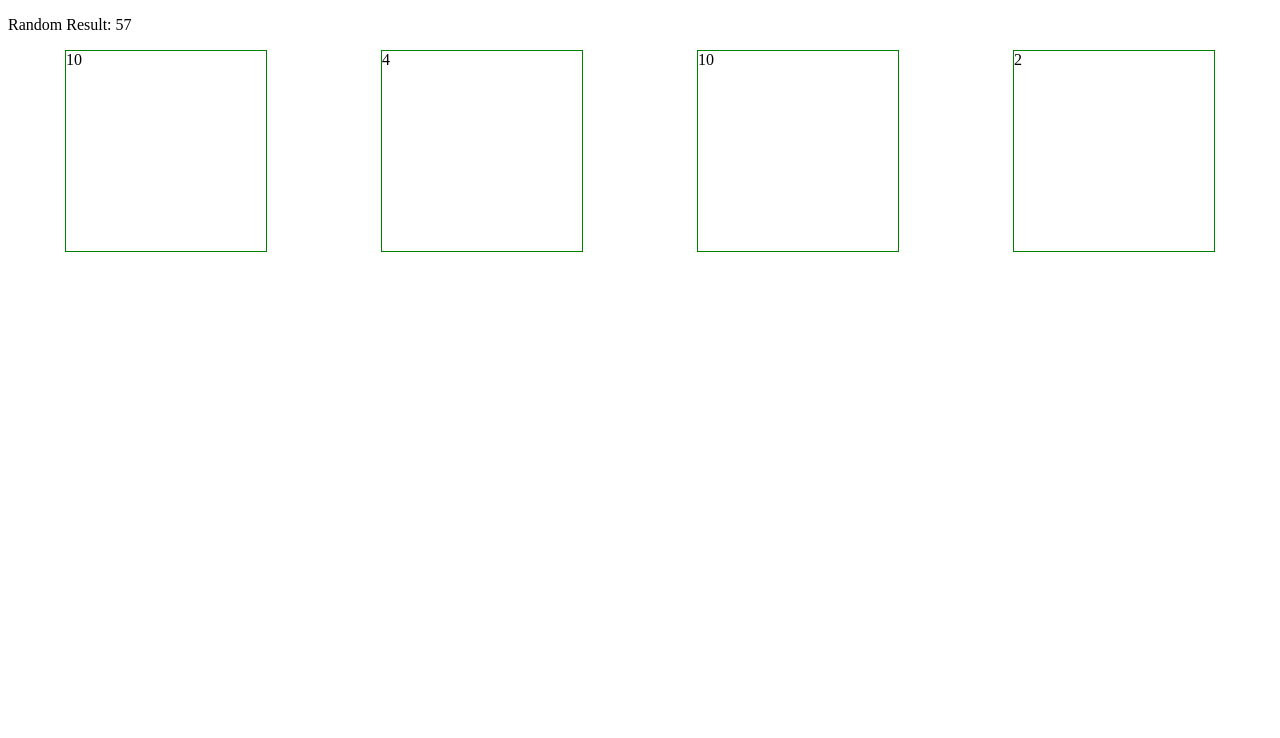
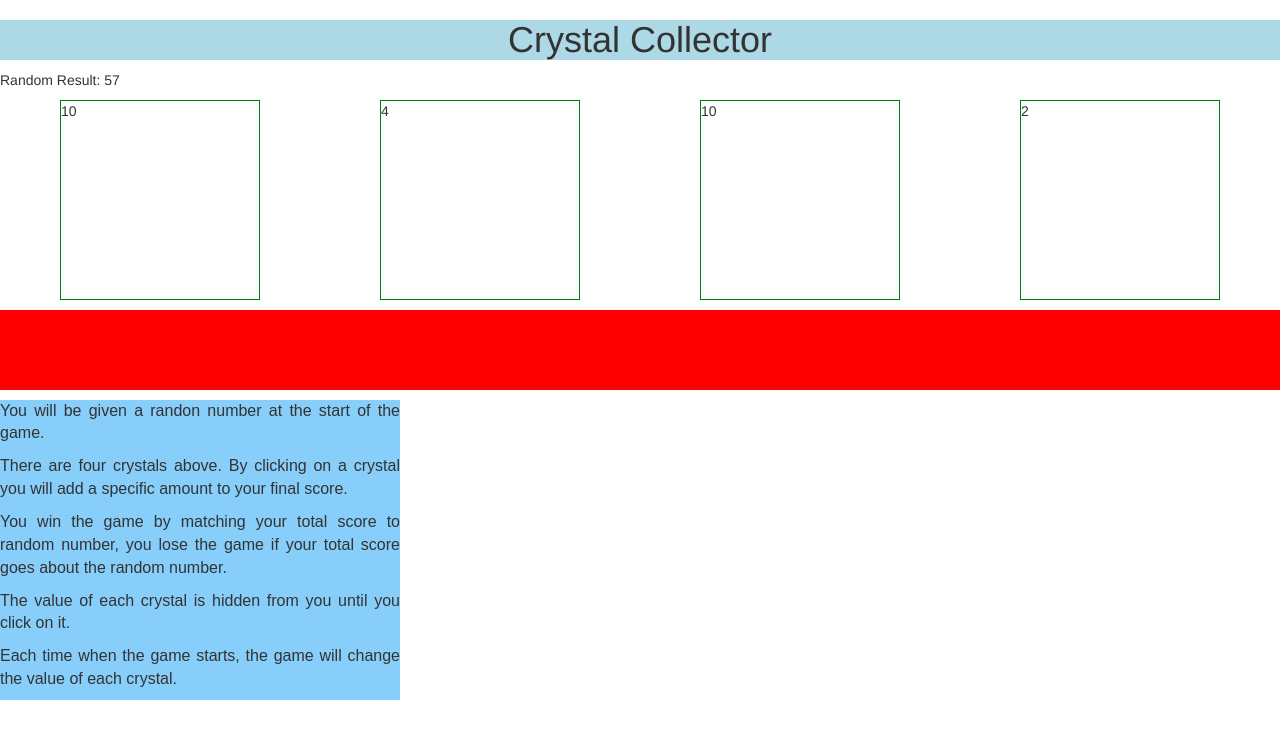
Before and after one commit to knarf6925/unit-4-game, a plain HTML site: page index.html in a window 1280 px wide. Drawn offline with nearby package versions, Linux system fonts and the light colour scheme.

Commit message:
added css

```diff
--- a/assets/css/style.css
+++ b/assets/css/style.css
@@ -1,7 +1,14 @@
+h1{
+    background-color: lightblue;
+    text-align: center;
+    font-family: Verdana, Geneva, Tahoma, sans-serif;
+}
+
 .crystals{
     display: flex;
     align-items: center;
     justify-content: space-around;
+
 
 }
 
@@ -9,5 +16,24 @@
     border: 1px solid green;
     height: 200px;
     width: 200px;
+}
+
+.instructions{
+    background:lightskyblue;
+    border: 1 px solid black;
+    height: 300px;
+    width:  400px;
+    text-align: justify;
+    font-family: sans-serif;
+    font-size: 16px;
 
 }
+
+#win {
+    background: green;
+}
+
+#loss {
+    background: red;
+
+}
--- a/assets/javascript/game.js
+++ b/assets/javascript/game.js
@@ -40,7 +40,7 @@ resetStart();
 
         if (previous > randomResults){
 
-            loss--;
+            loss++;
 
             $("#loss").html(loss);
            resetStart();
--- a/index.html
+++ b/index.html
@@ -5,10 +5,16 @@
      <title>unit-4-game</title>
     <link rel="stylesheet" type="text/css" href="assets/css/reset.css">
     <link rel="stylesheet" type="text/css" href="assets/css/style.css">
-<script src="https://ajax.googleapis.com/ajax/libs/jquery/3.3.1/jquery.min.js"></script>
+    <script src="https://ajax.googleapis.com/ajax/libs/jquery/3.3.1/jquery.min.js"></script>
+    <link rel="stylesheet" href="https://maxcdn.bootstrapcdn.com/bootstrap/3.3.7/css/bootstrap.min.css">
+    <script src="https://maxcdn.bootstrapcdn.com/bootstrap/3.3.7/js/bootstrap.min.js"></script>
+     <meta name="viewport" content="width=device-width, initial-scale=1">
+
 </head>
 
 <body>
+
+    <h1>Crystal Collector</h1>
 
     <p id="result"></p>
 
@@ -19,6 +25,15 @@
      <p id="win"></p>
      <p id="loss"</p>
 
+<br><br><br><br>
+
+     <div class="instructions">
+
+         <p>You will be given a randon number at the start of the game.</p>
+         <p>There are four crystals above. By clicking on a crystal you will add a specific amount to your final score. </p>
+         <p>You win the game by matching your total score to random number, you lose the game if your total score goes about the random number.</p>
+         <p>The value of each crystal is hidden from you until you click on it.</p>
+         <p>Each time when the game starts, the game will change the value of each crystal.</p>
 
 
 
```
